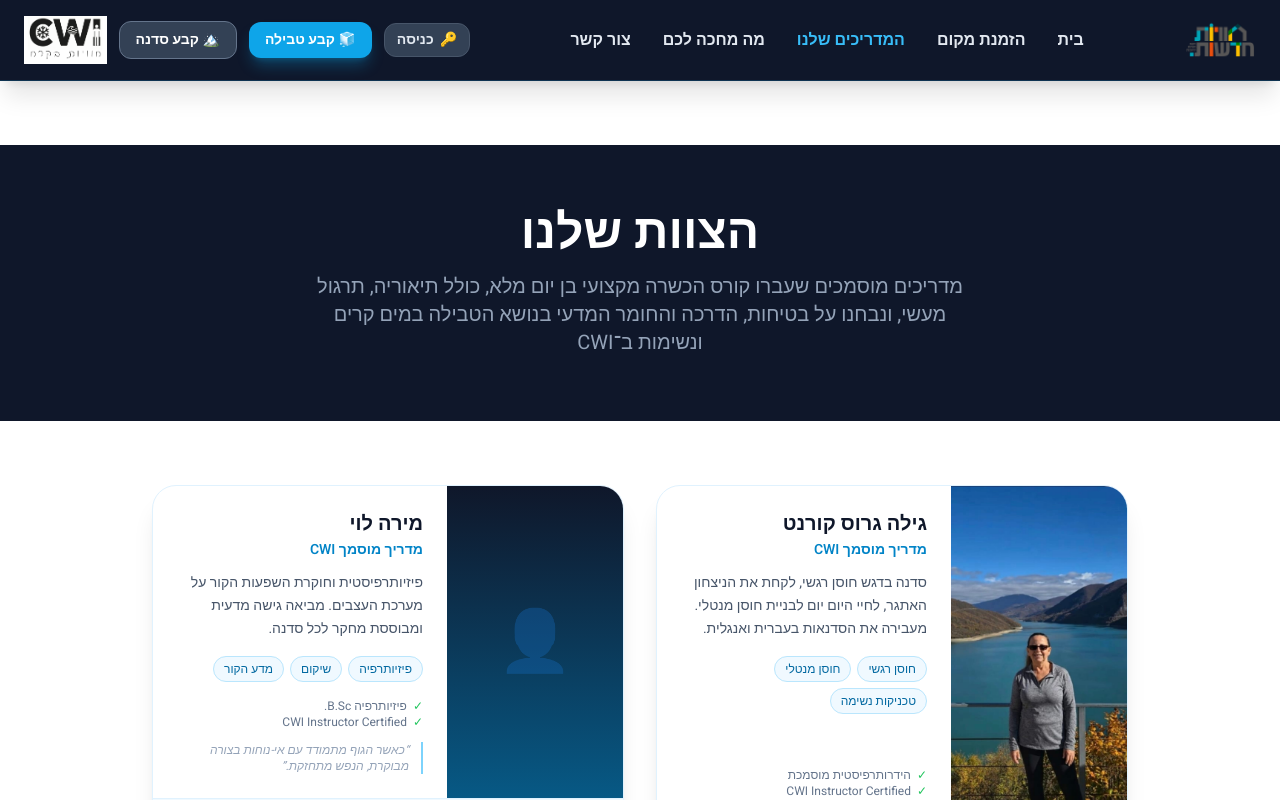
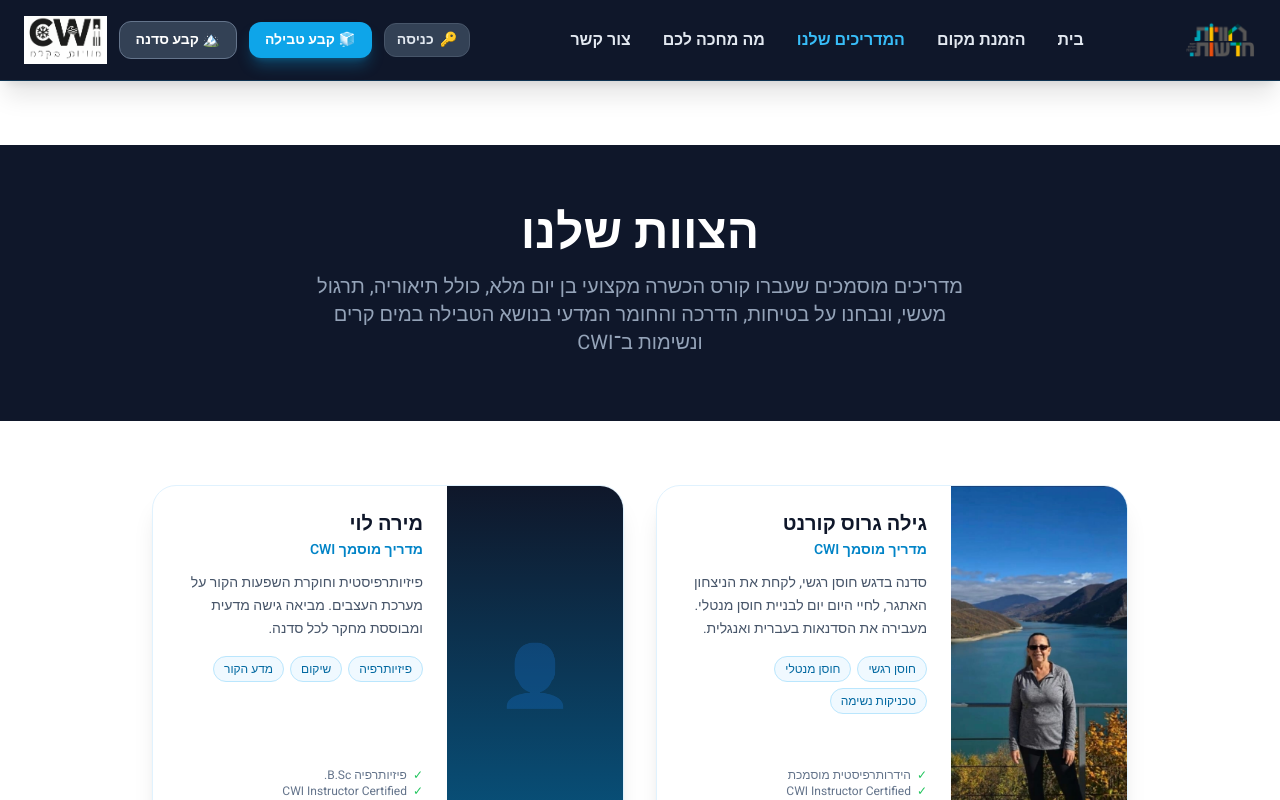
Before and after one commit to ritzabilu-jpg/ICING, a Next.js app: page /instructors in a window 1280 px wide. Shown: the top 800 px of the page. Built offline with nearby package versions, Linux system fonts and the light colour scheme; what tailwindcss-rtl would draw is missing.

Commit message:
Fix instructor cards equal height - button always aligned at bottom across each row

```diff
--- a/src/components/InstructorCard.tsx
+++ b/src/components/InstructorCard.tsx
@@ -9,11 +9,12 @@ interface InstructorCardProps {
 export default function InstructorCard({ instructor }: InstructorCardProps) {
   return (
     <div className="bg-white rounded-3xl shadow-xl border border-ice-100 overflow-hidden
-                    hover:shadow-2xl hover:border-ice-300 transition-all duration-300 hover:-translate-y-1">
-      <div className="flex gap-0">
+                    hover:shadow-2xl hover:border-ice-300 transition-all duration-300 hover:-translate-y-1
+                    flex flex-col h-full">
+      <div className="flex gap-0 flex-1">
         {/* Photo */}
         <div className="w-36 sm:w-44 flex-shrink-0 bg-gradient-to-b from-navy-900 to-ice-800
-                        relative overflow-hidden">
+                        relative overflow-hidden min-h-[220px]">
           {instructor.photo_url ? (
             <Image
               src={instructor.photo_url}
```
